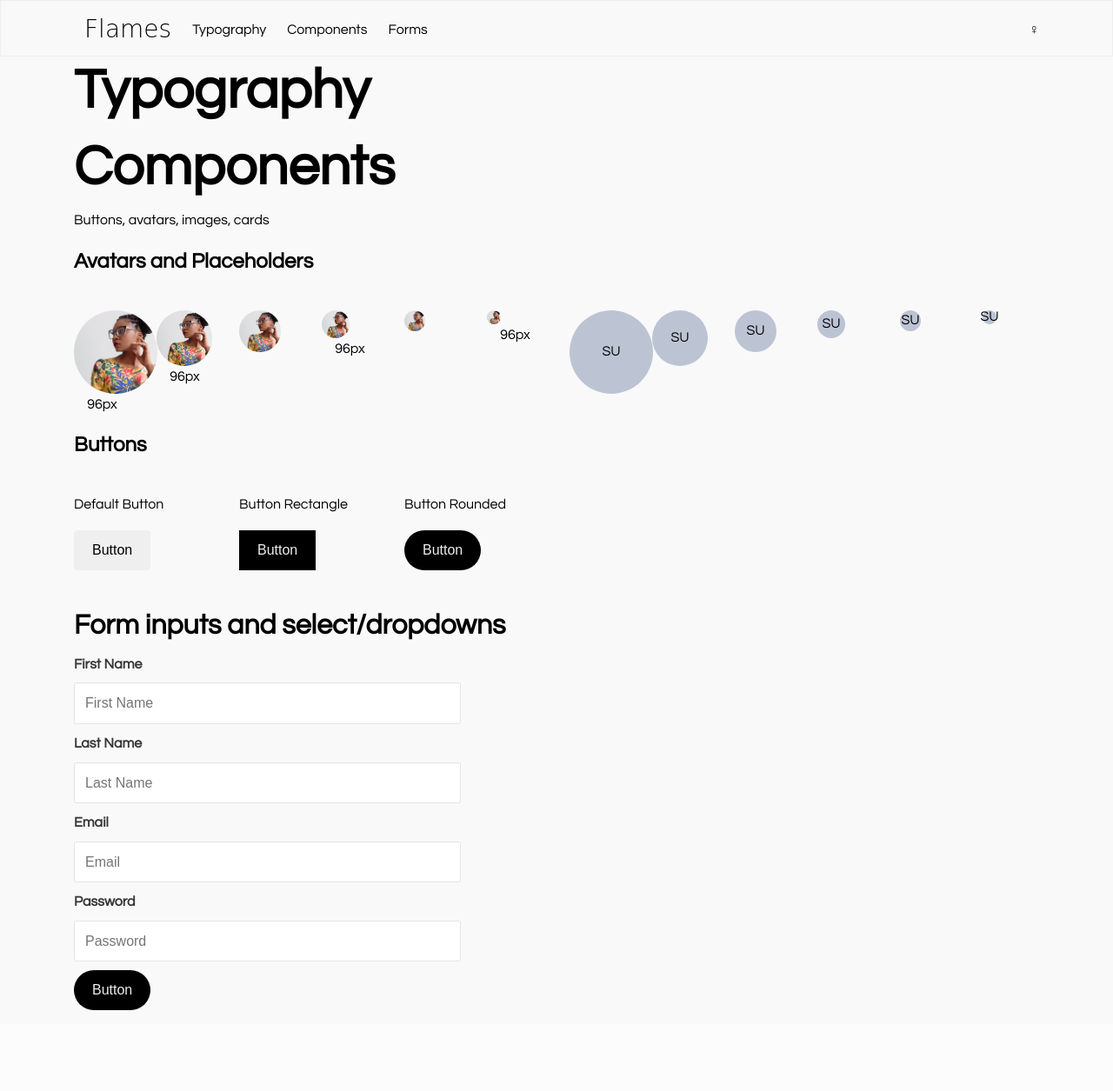
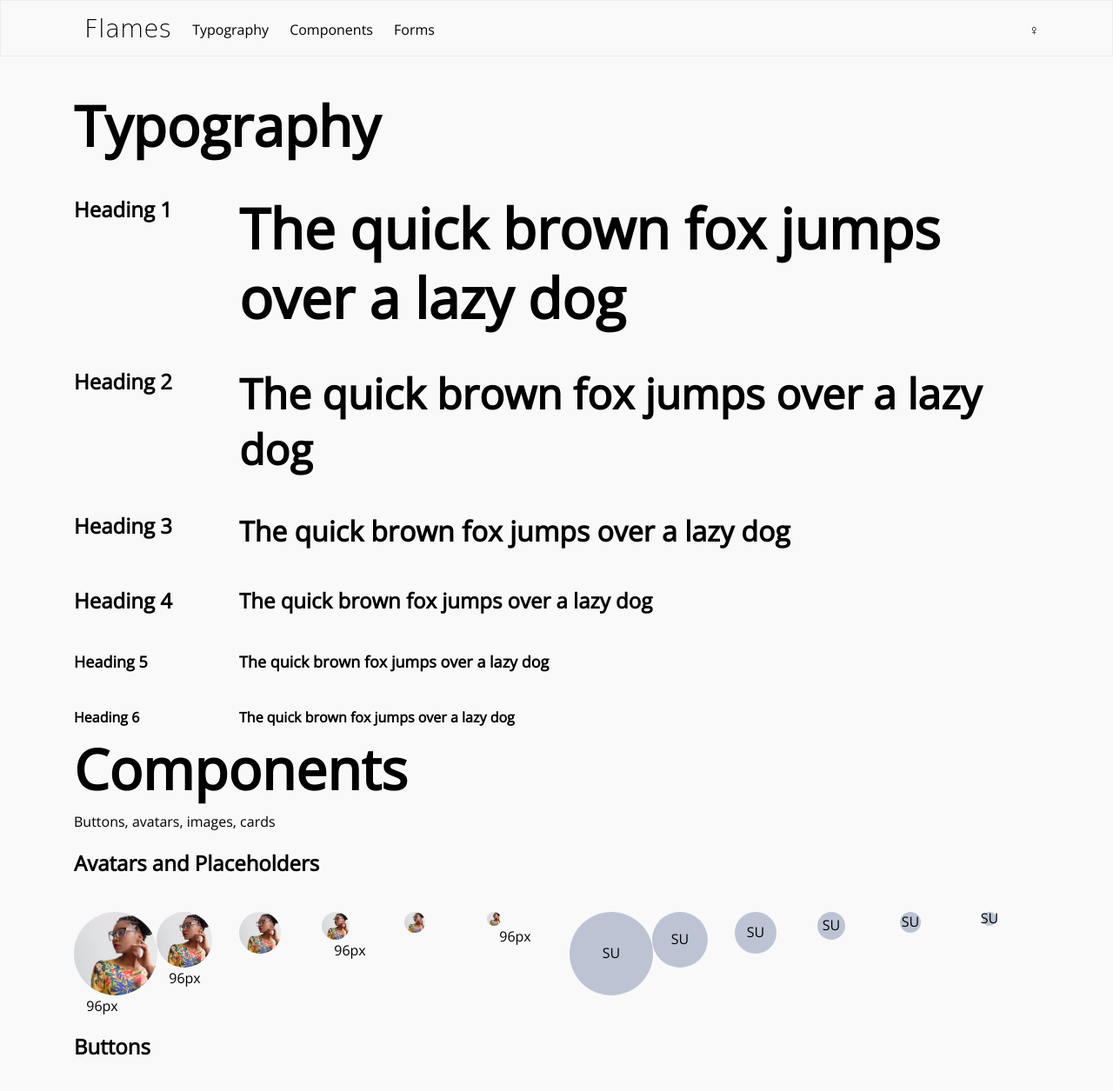
Before and after one commit to wiztemple/flamesui, a website: page index.html in a window 1280 px wide. Shown: the top 1255 px of the page at 87% size. Before the commit the page ends 1178 px from the top, so only its background shows below. Drawn offline with nearby package versions, Linux system fonts and the light colour scheme; a web font is replaced by a local one.

Commit message:
add header tags and content

```diff
--- a/index.html
+++ b/index.html
@@ -2,7 +2,7 @@
 <meta name="viewport" content="width=device-width, initial-scale=1.0">
 <meta http-equiv="X-UA-Compatible" content="ie=edge">
 <link href="https://fonts.googleapis.com/css?family=Petit+Formal+Script&display=swap" rel="stylesheet">
-<link href="https://fonts.googleapis.com/css?family=Questrial&display=swap" rel="stylesheet">
+<link href="https://fonts.googleapis.com/css?family=Open+Sans&display=swap" rel="stylesheet">
 <link rel="stylesheet" href="./css/style.css">
 <title>Flames -- Style Guide</title>
 </head>
@@ -32,8 +32,55 @@
       </nav>
     </div>
     <section class="container is-fluid">
-       <h1>Typography</h1>
-
+       <h1 class="pt-40">Typography</h1>
+       <div class="columns pt-30">
+         <div class="col-2">
+           <h4>Heading 1</h4>
+         </div>
+         <div class="col-10">
+           <h1>The quick brown fox jumps over a lazy dog </h1>
+         </div>
+       </div>
+      <div class="columns pt-30">
+        <div class="col-2">
+          <h4>Heading 2</h4>
+        </div>
+        <div class="col-10">
+          <h2>The quick brown fox jumps over a lazy dog</h2>
+        </div>
+      </div>
+      <div class="columns pt-30">
+        <div class="col-2">
+          <h4>Heading 3</h4>
+        </div>
+        <div class="col-10">
+          <h3>The quick brown fox jumps over a lazy dog</h3>
+        </div>
+      </div>
+      <div class="columns pt-30">
+        <div class="col-2">
+          <h4>Heading 4</h4>
+        </div>
+        <div class="col-10">
+          <h4>The quick brown fox jumps over a lazy dog</h4>
+        </div>
+      </div>
+      <div class="columns pt-30">
+        <div class="col-2">
+          <h5>Heading 5</h5>
+        </div>
+        <div class="col-10">
+          <h5>The quick brown fox jumps over a lazy dog</h5>
+        </div>
+      </div>
+      <div class="columns pt-30">
+        <div class="col-2">
+          <h6>Heading 6</h6>
+        </div>
+        <div class="col-10">
+          <h6>The quick brown fox jumps over a lazy dog</h6>
+        </div>
+      </div>
     </section>
     <section class="container is-fluid">
       <h1>Components</h1>
@@ -125,7 +172,7 @@
       <div class="container">
         <h3 class="pt-40 pb-10">Form inputs and select/dropdowns</h3>
         <div class="columns">
-          <div class="col-5">
+          <div class="col-4">
             <form class="form">
               <div class="input-control">
                 <label class="label">First Name</label>
@@ -143,8 +190,35 @@
                 <label class="label">Password</label>
                 <input class="input-field" type="password" placeholder="Password">
               </div>
+              <div class="input-control">
+                <label class="label">Textarea</label>
+                <textarea class="input-field" rows="6" placeholder="Write Some here...."></textarea>
+              </div>
               <button type="button" class="button button-rounded button-dark">Button</button>
             </form>
+            <code><div>read</div></code>
+          </div>
+          <div class="col-4">
+            <form class="form">
+              <div class="input-control">
+                <label class="label">This is ReadOnly</label>
+                <input class="input-field" type="text" placeholder="ReadOnly values here" readonly>
+              </div>
+              <div class="input-control">
+                <label class="label">This is a disabled input field</label>
+                <input class="input-field" type="text" placeholder="This is a disabled input field" disabled>
+              </div>
+              <div class="input-control">
+                <label class="label">Email</label>
+                <input class="input-field" type="email" placeholder="Email">
+              </div>
+              <div class="input-control">
+                <label class="label">Password</label>
+                <input class="input-field" type="password" placeholder="Password">
+              </div>
+              <button type="button" class="button button-rounded button-dark">Button</button>
+            </form>
+            <code><div>read</div></code>
           </div>
         </div>
       </div>
--- a/sass/base/_base.scss
+++ b/sass/base/_base.scss
@@ -2,50 +2,97 @@
 
 :root {
   --app-bg-color: $color-white;
-  --body-bg-color: rgba(0,0,0,0.01);
-  --bg-gray: rgba(0,0,0,0.04);
+  --body-bg-color: rgba(0, 0, 0, 0.01);
+  --bg-gray: rgba(0, 0, 0, 0.04);
   --app-main-color: #eee;
   --bg-light-blue: rgba(30, 144, 255, 0.03);
   --darkest: #000;
   --green: #3AD69E;
 }
+
 html {
   box-sizing: border-box;
   background-color: var(--body-bg-color);
   font-size: 16px;
-  -moz-osx-font-smoothing: grayscale;
-  -webkit-font-smoothing: antialiased;
   min-width: 300px;
   overflow-x: hidden;
   overflow-y: scroll;
   text-rendering: optimizeLegibility;
   text-size-adjust: 100%;
 }
-*, *::before, *::after { box-sizing: inherit; }
+
+*,
+*::before,
+*::after {
+  box-sizing: inherit;
+}
 
 a {
   color: #3273dc;
   cursor: pointer;
   text-decoration: none;
 }
+
 a:hover {
   color: #363636;
 }
-h1, h2, h3, h4, h5, h6 {
+
+h1,
+h2,
+h3,
+h4,
+h5,
+h6 {
   margin-top: 0;
   margin-bottom: 0.5rem;
 }
-p, ol, ul, dl { margin-top: 0; margin-bottom: 1rem; }
 
-h1, .h1 { font-size: 4rem; line-height: 5rem; }
-h2, .h2 { font-size: 3rem; line-height: 4rem; }
-h3, .h3 { font-size: 2rem; line-height: 3rem; }
-h4, .h4 { font-size: 1.5rem; line-height: 2.25rem; }
-h5, .h5 { font-size: 1.125rem; line-height: 1.75rem; }
-h6, .h6 { font-size: 1rem; line-height: 1.5rem; }
+p,
+ol,
+ul,
+dl {
+  margin-top: 0;
+  margin-bottom: 1rem;
+}
+
+h1,
+.h1 {
+  font-size: 4rem;
+  line-height: 5rem;
+}
+
+h2,
+.h2 {
+  font-size: 3rem;
+  line-height: 4rem;
+}
+
+h3,
+.h3 {
+  font-size: 2rem;
+  line-height: 3rem;
+}
+
+h4,
+.h4 {
+  font-size: 1.5rem;
+  line-height: 2.25rem;
+}
+
+h5,
+.h5 {
+  font-size: 1.125rem;
+  line-height: 1.75rem;
+}
+
+h6,
+.h6 {
+  font-size: 1rem;
+  line-height: 1.5rem;
+}
 
 body {
-  font-family: 'Questrial', sans-serif;
+  font-family: 'Open Sans', sans-serif;
   margin: 0;
   padding: 0;
   text-align: left;
--- a/sass/components/_forms.scss
+++ b/sass/components/_forms.scss
@@ -16,6 +16,19 @@
   outline: none;
   border-color: rgba(42, 131, 214, 0.27);
   transition: border-color .15s ease-in-out;
+}
+
+.input-field:disabled, .input-field:read-only{
+  background-color: rgba(237, 237, 237, 0.2);
+}
+
+.input-field::-moz-placeholder,
+.textarea::-moz-placeholder {
+  color: rgba(54, 54, 54, 0.3);
+}
+
+.input-field::-webkit-input-placeholder{
+  color: #c4c4c4;
 }
 
 .label {
```
Also changed, not shown: css/style.css.
